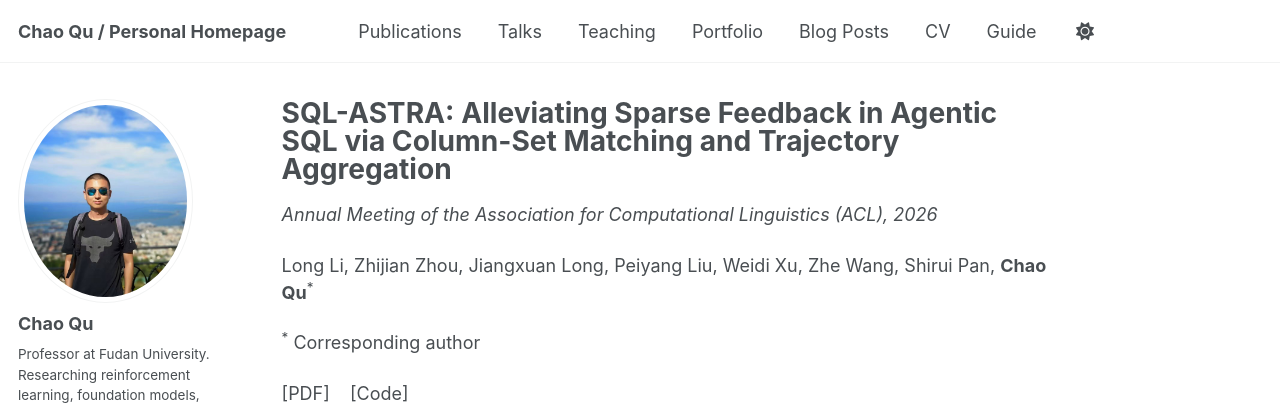
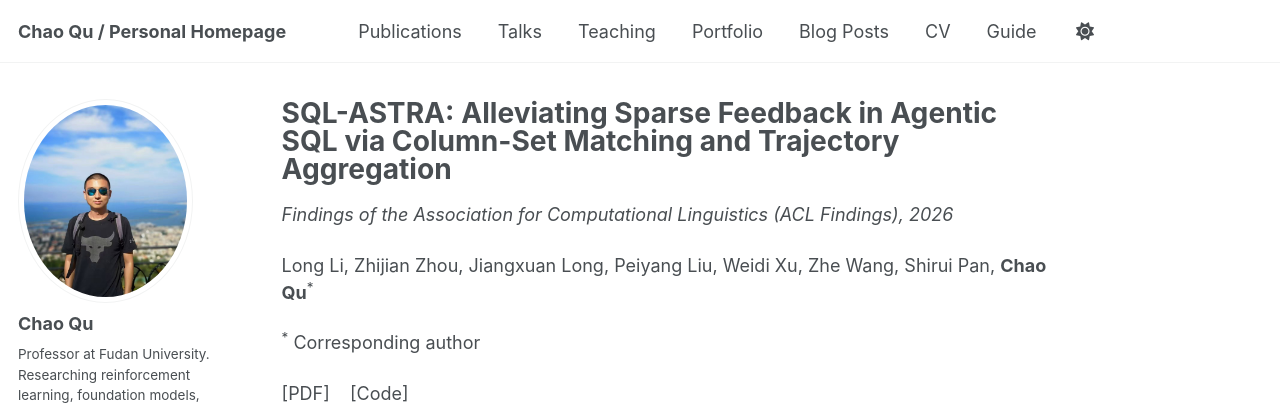
Before and after one commit to Chaos-Q/Chaos-Q.github.io, a Jekyll site: the page built from _publications/2026-04-01-astra.md, in a window 1280 px wide and 932 px high. Shown: the top 405 px of the window. Built offline with Jekyll 4.4.1, drawn with Linux system fonts in a browser that asks for light colours; some web fonts are replaced; a script bundle is joined from its source files by our own code; library files that are not in the unit come from our copies.

Commit message:
Correct SQL-ASTRA venue to ACL Findings
SQL-ASTRA is an ACL Findings paper, so its venue and citation metadata now follow the same naming convention used by the existing Learning Autonomous Code Integration publication. This keeps the publication list and detail page aligned with the accepted venue.

Constraint: Publication list venue text is rendered from front matter metadata

Rejected: Changing only the page body | the list view would still show the old ACL venue

Confidence: high

Scope-risk: narrow

Tested: Parsed SQL-ASTRA front matter with Ruby YAML and confirmed venue/citation contain ACL Findings

Not-tested: Local Jekyll build unavailable because the local bundle is missing the jekyll gem

```diff
--- a/_publications/2026-04-01-astra.md
+++ b/_publications/2026-04-01-astra.md
@@ -3,11 +3,11 @@ title: "SQL-ASTRA: Alleviating Sparse Feedback in Agentic SQL via Column-Set Mat
 collection: publications
 category: conferences
 permalink: /publication/2026-sql-astra
-excerpt: 'ACL 2026, Findings'
+excerpt: 'ACL 2026 Findings'
 date: 2026-04-01
-venue: 'Annual Meeting of the Association for Computational Linguistics (ACL), 2026'
+venue: 'Findings of the Association for Computational Linguistics (ACL Findings), 2026'
 paperurl: ''
-citation: 'Long Li, Zhijian Zhou, Jiangxuan Long, Peiyang Liu, Weidi Xu, Zhe Wang, Shirui Pan, <b>Chao Qu</b><sup>*</sup>. Annual Meeting of the Association for Computational Linguistics (ACL), 2026.'
+citation: 'Long Li, Zhijian Zhou, Jiangxuan Long, Peiyang Liu, Weidi Xu, Zhe Wang, Shirui Pan, <b>Chao Qu</b><sup>*</sup>. Findings of the Association for Computational Linguistics (ACL Findings), 2026.'
 ---
 
 Long Li, Zhijian Zhou, Jiangxuan Long, Peiyang Liu, Weidi Xu, Zhe Wang, Shirui Pan, **Chao Qu**<sup>*</sup>
```
